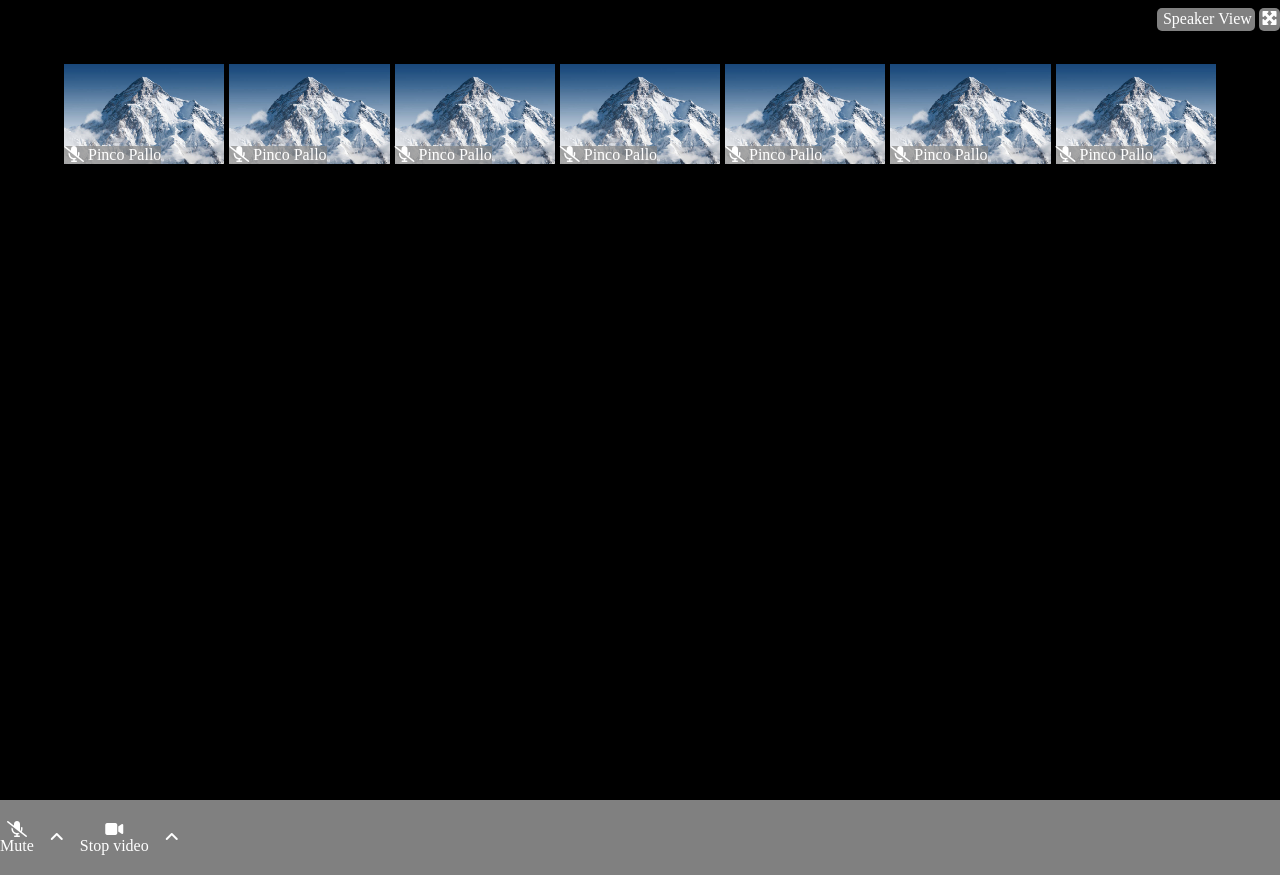
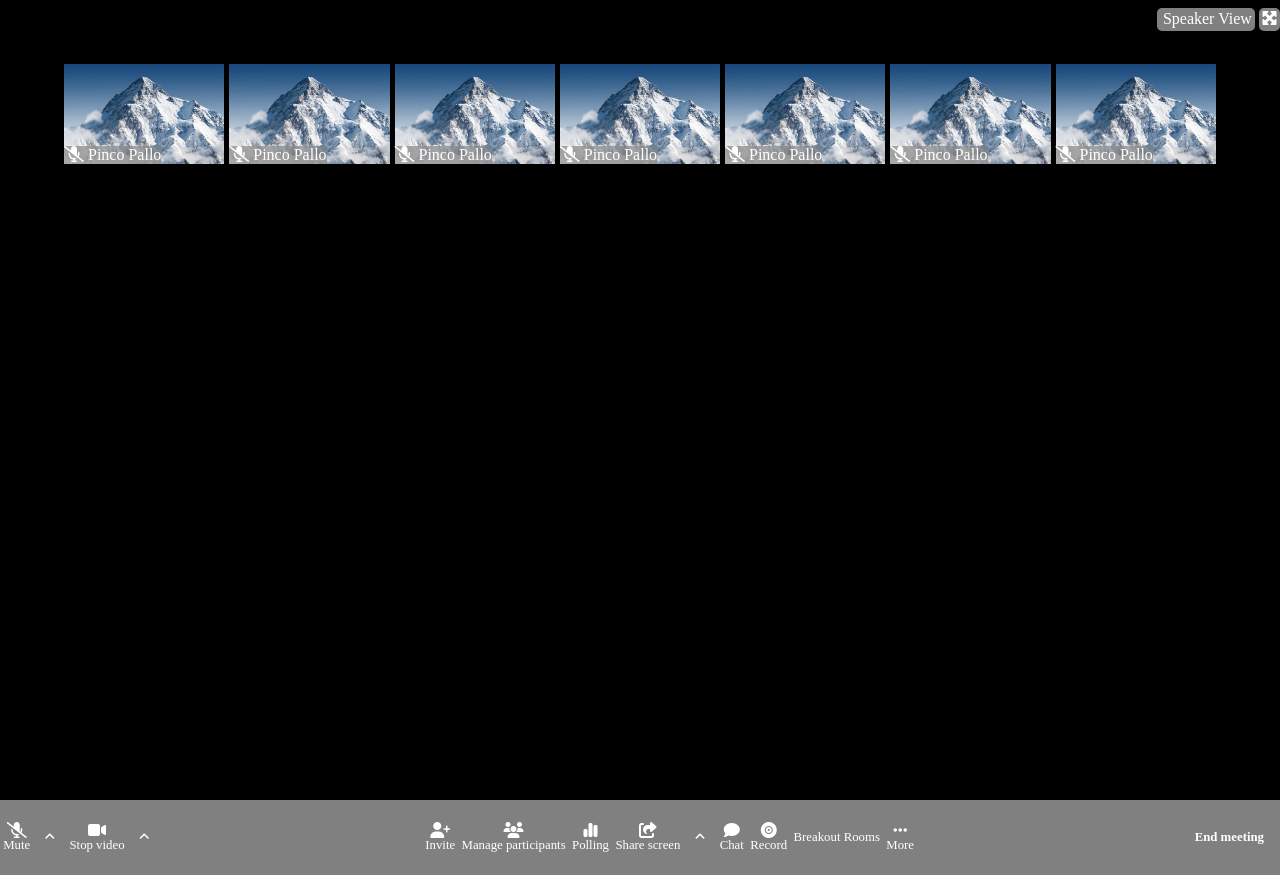
Before and after one commit to manuelcamaioni/html-css-zoom, a plain HTML site: page index.html in a window 1280 px wide. Drawn offline with Linux system fonts and the light colour scheme.

Commit message:
added all elements to footer

```diff
--- a/index.html
+++ b/index.html
@@ -70,34 +70,90 @@
 
         <div class="camera-audio-container flex">
 
-            <div class="mic-container flex column">
+            <div class="container flex column">
 
                 <i class="fa-solid fa-microphone-slash"></i>
                 <span>Mute</span>
 
             </div>
             <div class="arrow-container">
-                <i class="fa-solid fa-angle-up"></i>
+                <i class="fa-solid fa-angle-up fa-xs"></i>
             </div>
 
-            <div class="video-container flex column">
+            <div class="container flex column">
 
                 <i class="fa-solid fa-video"></i>
                 <span>Stop video</span>
 
             </div>
             <div class="arrow-container">
-                <i class="fa-solid fa-angle-up"></i>
+                <i class="fa-solid fa-angle-up fa-xs"></i>
             </div>
 
         </div>
 
-        <div class="tools-container">
+        <div class="tools-container flex">
+
+            <div class="container flex column">
+
+                <i class="fa-solid fa-user-plus"></i>                <span>Invite</span>
+
+            </div>
+
+            <div class="container flex column">
+
+                <i class="fa-solid fa-users"></i>
+                <span>Manage participants</span>
+
+            </div>
+
+            <div class="container flex column">
+
+                <i class="fa-solid fa-chart-simple"></i>
+                <span>Polling</span>
+
+            </div>
+
+            <div class="container flex column">
+
+                <i class="fa-solid fa-share-from-square"></i>
+                <span>Share screen</span>
+
+            </div>
+
+            <div class="arrow-container">
+                <i class="fa-solid fa-angle-up fa-xs"></i>
+            </div>
+
+            <div class="container flex column">
+
+                <i class="fa-solid fa-comment"></i>
+                <span>Chat</span>
+
+            </div>
+            <div class="container flex column">
+
+                <i class="fa-solid fa-record-vinyl"></i>
+                <span>Record</span>
+
+            </div>
+            <div class="container flex column">
+
+                <i class="fa-sharp fa-solid fa-objects-column"></i>
+                <span>Breakout Rooms</span>
+
+            </div>
+            <div class="container flex column">
+
+                <i class="fa-solid fa-ellipsis"></i>
+                <span>More</span>
+
+            </div>
 
         </div>
 
-        <div class="end-meeting-container">
-
+        <div class="end-meeting-container flex">
+            <h1>End meeting</h1>
         </div>
     </footer>
 
--- a/style.css
+++ b/style.css
@@ -87,28 +87,40 @@ footer{
     justify-content: space-between;
 }
 
-.camera-audio-container{
+.camera-audio-container, .tools-container{
     height: 100%;
     align-items: center;
 }
 
-.tools-container{
-    height: 100%;
-    width: 40%;
-}
 
 .end-meeting-container{
     height: 100%;
-    width: 10%;
+
+    justify-content: center;
+    align-items: center;
 }
 
-.mic-container, .video-container{
+footer .container{
     height: 100%;
     width: fit-content;
     align-items: center;
     justify-content: center;
+    margin: 0 .2rem;
 }
 
 .arrow-container{
+    padding: 0 .7rem;
+}
+
+footer span, footer h1{
+    font-size: .8rem;
+}
+
+footer h1{
     padding: 0 1rem;
 }
+
+.end-meeting-container:hover{
+    background-color: rgb(164, 164, 164);
+    color: rgb(249, 16, 16);
+}
```
